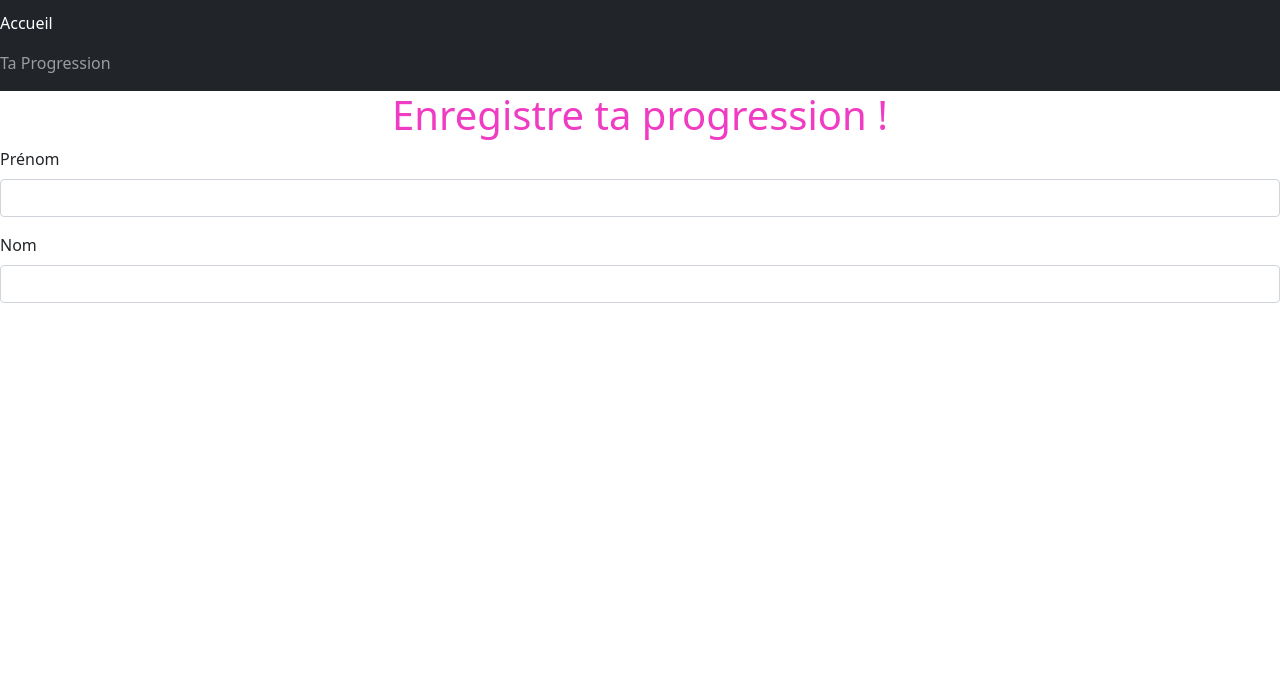
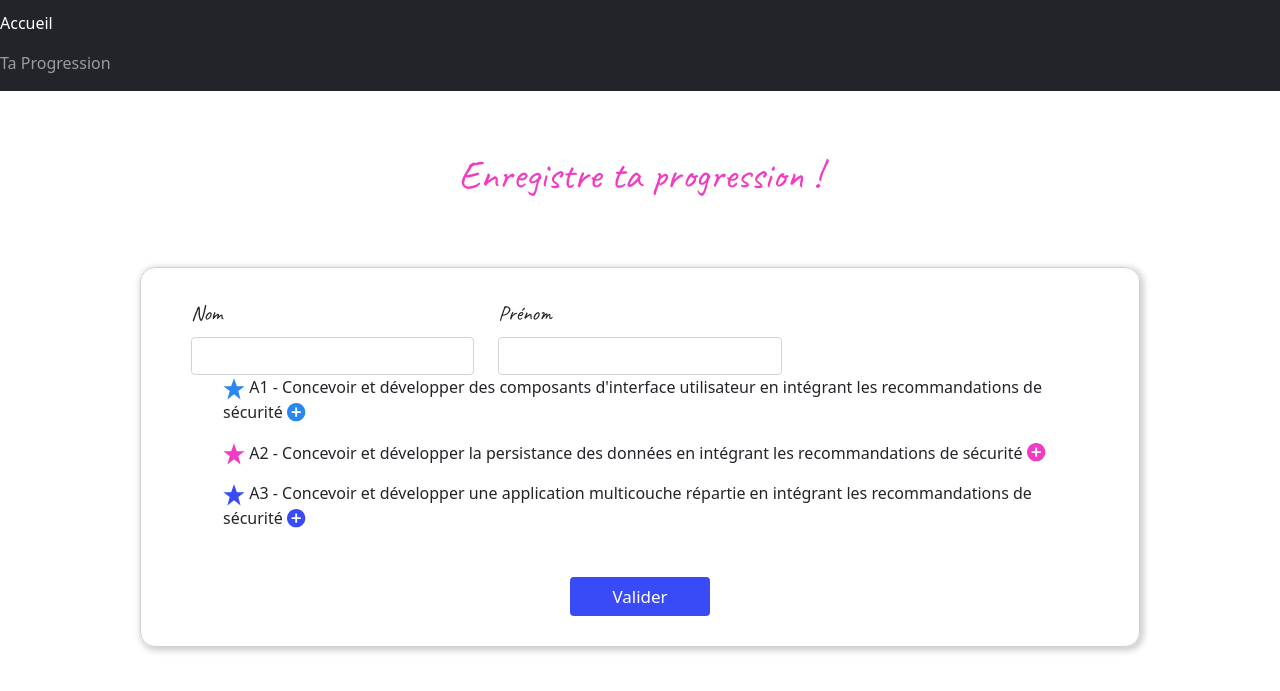
Before and after one commit to Lsdla/Brief-Competences-LFEL, a website with bundled scripts: page app-arbre-competence/index.html in a window 1280 px wide. Shown: the part 85-776 px from the top of the page. Built offline with nearby package versions, Linux system fonts and the light colour scheme; data requests are answered from the project's data file.

Commit message:
get activties, compétences et niveau + post user

```diff
--- a/app-arbre-competence/index.html
+++ b/app-arbre-competence/index.html
@@ -39,20 +39,29 @@
 
     </header>
 
-    <section>
-        <h1>Enregistre ta progression !</h1>
-        <form action="">
-            <div class="mb-3">
-                <label for="firstname" class="form-label">Prénom</label>
-                <input type="text" class="form-control" id="firstname">
+    <h1>Enregistre ta progression !</h1>
+    <section id="form-container" class="container">
+        <form action="" id="form">
+            <div class="row">
+                <div class="col-sm-4">
+                    <label for="lastname" class="form-label">Nom</label>
+                    <input type="text" class="form-control" id="lastname" name="lastname">
+                </div>
+                <div class="col-sm-4">
+                    <label for="firstname" class="form-label">Prénom</label>
+                    <input type="text" class="form-control" id="firstname" name="firstname">
+                </div>
             </div>
-            <div class="mb-3">
-                <label for="lastname" class="form-label">Nom</label>
-                <input type="text" class="form-control" id="lastname">
+            <div id="form-activities">
             </div>
-         </form>
+            <div class="valid">
+                    <button  id="valid-btn" class="btn">Valider</button>
+            </div>
+        </form>
     </section>
 
+
+    <script src="./script/index.js" type="module"></script>
     <script src="https://cdn.jsdelivr.net/npm/bootstrap@5.0.2/dist/js/bootstrap.bundle.min.js"
         integrity="sha384-MrcW6ZMFYlzcLA8Nl+NtUVF0sA7MsXsP1UyJoMp4YLEuNSfAP+JcXn/tWtIaxVXM"
         crossorigin="anonymous"></script>
--- a/app-arbre-competence/script/activity.js
+++ b/app-arbre-competence/script/activity.js
@@ -1,7 +1,28 @@
 export class Activity {
+    _id;
     _wording;
 
-    constructor(data){
+    constructor(data) {
+        this._id = data.id
         this._wording= data.wording
     }
+
+    getActivities() {
+        return `<ul>
+                    <li class="list-activities">
+                        <span>
+                            <svg width="22" height="22" viewBox="0 0 30 31" fill="none" xmlns="http://www.w3.org/2000/svg">
+                                <path id="star${this._id}" d="M15 0.210003L19.0596 11.6374H29.96L21.0656 18.349L24.2463 30.1266L15 23.0648L5.7554 30.1266L8.9344 18.349L0.0382996 11.6374H10.9387L15 0.210003Z" />
+                            </svg>
+                        </span>
+                        ${this._id} - ${this._wording}
+                        <span class="plus-icon">
+                            <svg width="22" height="22" viewBox="0 0 34 34" fill="none" xmlns="http://www.w3.org/2000/svg">
+                                <path id="plus${this._id}" d="M14.1667 28.3346C6.34667 28.3261 0.0085 21.9879 0 14.1679V13.8846C0.155833 6.09999 6.56625 -0.100759 14.3508 0.00124054C22.1383 0.106074 28.3815 6.47399 28.3305 14.26C28.2795 22.0474 21.9541 28.3346 14.1667 28.3346ZM7.08333 12.7512V15.5846H12.75V21.2512H15.5833V15.5846H21.25V12.7512H15.5833V7.08457H12.75V12.7512H7.08333Z" />
+                            </svg>
+                        </span>
+                    </li>
+                    <div id="skills-container${this._id}" class="skills-container hide"></div>
+                </ul>`
+    }
 }
--- /dev/null
+++ b/app-arbre-competence/script/index.js
@@ -0,0 +1,126 @@
+import { Activity } from "./activity";
+import { Level } from "./level";
+import { Skill } from "./skill";
+
+let formContainer = document.querySelector('#form-activities');
+console.log(formContainer);
+
+// -----------------------------------------------------------------------------------
+//                   Affichage de la liste d'activité
+// -----------------------------------------------------------------------------------
+
+function renderActivities() {
+    let uri = "http://localhost:3000/activities";
+
+    fetch(uri)
+        .then(res => res.json())
+        .then(activities => {
+            let template = '';
+            activities.forEach(activity => {
+                let activityDetails = new Activity(activity)
+                template += activityDetails.getActivities();
+                formContainer.innerHTML = template;
+            });
+            displaySkillsList();
+        })
+}
+
+// -----------------------------------------------------------------------------------
+//                Affichage de la liste de compétences
+// -----------------------------------------------------------------------------------
+
+function displaySkillsList() {
+    let plusIcons = document.querySelectorAll('.plus-icon');
+    for (let i = 0; i < plusIcons.length; i++) {
+        plusIcons[i].addEventListener("click", getSkillsList);
+    }
+}
+
+function getSkillsList(e) {
+    let id = e.target.getAttribute("id").substring(4);
+    let template = document.querySelector(`#skills-container${id}`);
+    let uri = "http://localhost:3000/skills?idActivity=" + id;
+
+    fetch(uri)
+    .then(res => res.json())
+    .then(skills => {
+        template.innerHTML = '';
+        skills.forEach(skill => {
+            skillDetails = new Skill(skill)
+            template.innerHTML += skillDetails.getSkills();
+            //formContainer.appendChild(template);
+        });
+        template.classList.toggle('hide');
+        displayLevelList();
+    })
+}
+
+// -----------------------------------------------------------------------------------
+//                       Affichage de la liste de niveaux
+// -----------------------------------------------------------------------------------
+
+function displayLevelList() {
+let skillIcons = document.querySelectorAll('.list-skills span');
+    for (let i = 0; i < skillIcons.length; i++) {
+        skillIcons[i].addEventListener("click", getLevelsList);
+    }
+}
+
+function getLevelsList(e) {
+    //let id = e.target.getAttribute("id").substring(4);
+    let levelsContent = document.querySelectorAll('.levels-container');
+    for (let i = 0; i < levelsContent.length; i++) {
+
+        let uri = "http://localhost:3000/level";
+
+        fetch(uri)
+            .then(res => res.json())
+            .then(levels => {
+                levelsContent[i].innerHTML = '';
+                levels.forEach(level => {
+                    levelDetails = new Level(level)
+                    levelsContent[i].innerHTML += levelDetails.getLevels();
+                });
+                levelsContent[i].classList.toggle('hide');
+            })
+    }
+}
+
+// -----------------------------------------------------------------------------------
+//                       Post d'un nouvel utilisateur
+// -----------------------------------------------------------------------------------
+
+let form = document.getElementById("form");
+
+
+    function postUser() {
+        console.log('toto');
+        let uri = "http://localhost:3000/users";
+
+
+
+        const doc = {
+            firstname: form.firstname.value,
+            lastname: form.lastname.value,
+            progress: [{
+                // idSkill:
+                // idLevel:
+            }]
+        }
+        console.log(doc);
+
+        fetch(uri, {
+            method: "POST",
+            body: JSON.stringify(doc),
+            headers:{ 'Content-Type': 'application/json'}
+        })
+
+        window.location.replace("./");
+}
+
+
+let buttonValid = document.getElementById('valid-btn');
+console.log(buttonValid);
+buttonValid.addEventListener('click', postUser);
+
+renderActivities();
--- a/app-arbre-competence/script/level.js
+++ b/app-arbre-competence/script/level.js
@@ -1,7 +1,22 @@
+import { Skill } from "./skill";
+
 export class Level {
+    _id;
     _wording;
 
-    constructor(data){
+    constructor(data) {
+        this._id = data.id
         this._wording= data.wording
     }
+
+    getLevels() {
+        return  `
+                    <li class="list-levels">
+                        ${this._id} - ${this._wording}
+                        <span>
+                            <input type="checkbox" name="level">
+                        </span>
+                    </li>
+                `
+    }
 }
--- a/app-arbre-competence/script/skill.js
+++ b/app-arbre-competence/script/skill.js
@@ -1,7 +1,23 @@
 export class Skill {
+    _id;
     _wording;
 
-    constructor(data){
-        this._wording= data.wording
+    constructor(skill) {
+        this._id = skill.id
+        this._wording= skill.wording
+    }
+
+    getSkills() {
+        return `<ul>
+                    <li class="list-skills">
+                        ${this._id} - ${this._wording}
+                        <span class="plus-icon">
+                            <svg width="22" height="22" viewBox="0 0 34 34" fill="none" xmlns="http://www.w3.org/2000/svg">
+                                <path class="plus" d="M14.1667 28.3346C6.34667 28.3261 0.0085 21.9879 0 14.1679V13.8846C0.155833 6.09999 6.56625 -0.100759 14.3508 0.00124054C22.1383 0.106074 28.3815 6.47399 28.3305 14.26C28.2795 22.0474 21.9541 28.3346 14.1667 28.3346ZM7.08333 12.7512V15.5846H12.75V21.2512H15.5833V15.5846H21.25V12.7512H15.5833V7.08457H12.75V12.7512H7.08333Z" />
+                            </svg>
+                        </span>
+                    </li>
+                    <ul id="levels-container${this._id}" class="levels-container hide"></ul>
+                </ul>`
     }
 }
--- a/app-arbre-competence/template/style.css
+++ b/app-arbre-competence/template/style.css
@@ -1,9 +1,67 @@
 @font-face {
-  font-family: caveat;
-  src: url(../../assets/font/);
+    font-family: caveat;
+    src: url(../../assets/font/Caveat-Regular.ttf);
 }
+
 h1 {
     color: #f03CC3;
     text-align: center;
-    font-family: url();
+    font-family: "caveat";
+    padding: 60px;
 }
+
+label{
+    font-family: "caveat";
+    font-size: 1.3rem;
+}
+
+button{
+    background-color: #394AF7 !important;
+    color: white !important;
+    font-size: 17px !important ;
+    border-radius: 5px;
+    width: 140px;
+    margin-top: 30px !important;
+}
+
+#form-container{
+    max-width: 1000px;
+    border: solid 1px #D1D0D0;
+    border-radius: 15px;
+    box-shadow: 2px 2px 6px 2px #D1D0D0 ;
+    padding: 30px 50px;
+}
+
+.list-activities{
+    /* list-style-image: url("../../assets/img/Star.svg"); */
+    list-style: none;
+}
+
+#starA1, #plusA1{
+    fill: #2988F0;
+}
+#starA2, #plusA2 {
+    fill: #f03CC3;
+}
+#starA3, #plusA3 {
+    fill: #394AF7;
+}
+.plus{
+    fill:#2988F0;
+}
+
+.skills-container{
+    list-style: none;
+}
+
+.valid{
+    text-align: center;
+}
+
+.show{
+    display: block;
+}
+
+.hide{
+    display: none;
+}
```
